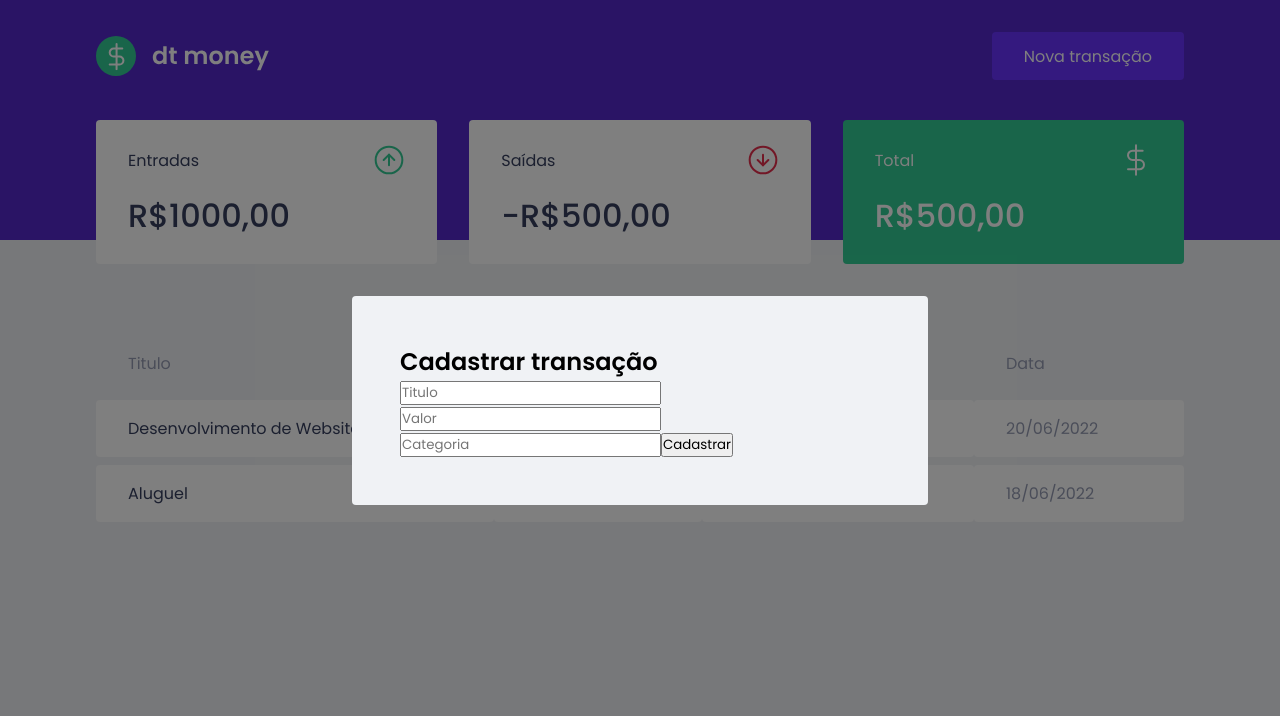
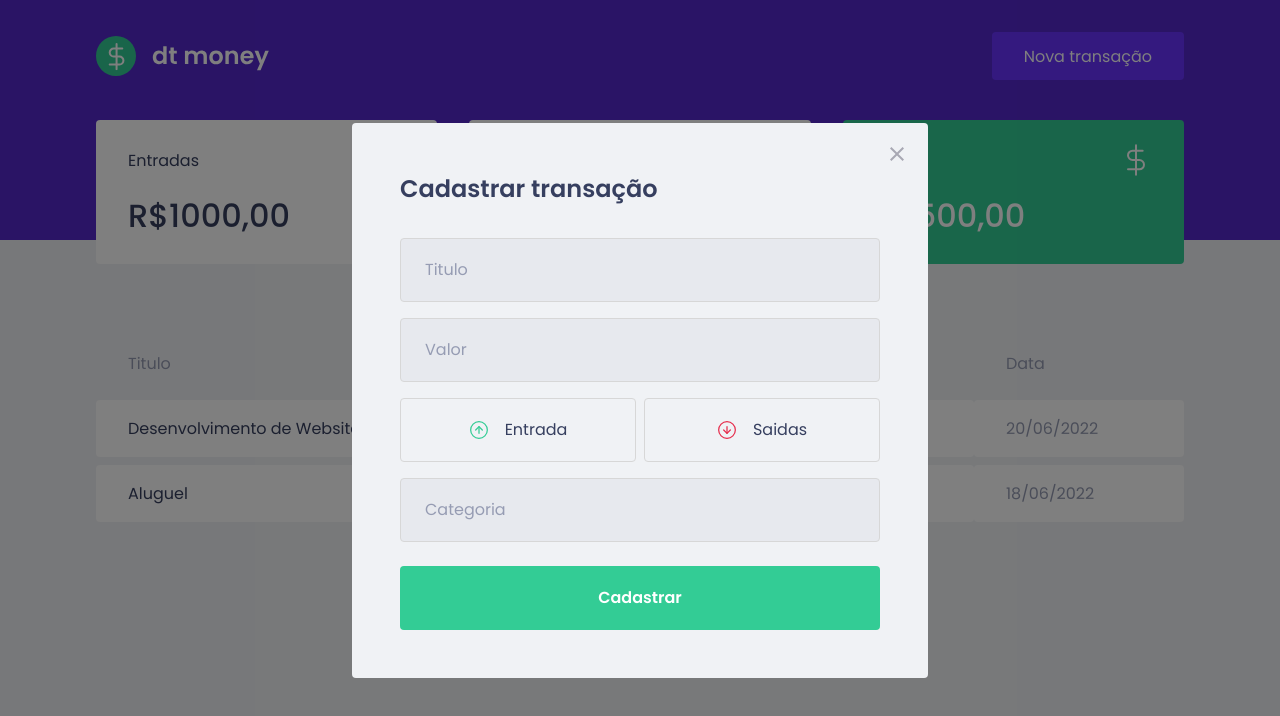
Before and after one commit to SirGuiL/dtmoney, a React (Create React App) app: page / in a window 1280 px wide. Both pictures are taken after a click on the button "Nova transação". Shown: the top 716 px of the page. Built offline with nearby package versions, Linux system fonts and the light colour scheme; no server answers; what miragejs would draw is missing.

Commit message:
Criando botões de tipo

```diff
--- a/package.json
+++ b/package.json
@@ -5,6 +5,7 @@
   "dependencies": {
     "axios": "^0.27.2",
     "miragejs": "^0.1.45",
+    "polished": "^4.2.2",
     "react": "^18.2.0",
     "react-dom": "^18.2.0",
     "react-modal": "^3.15.1",
--- a/src/components/NewTransactionModal/index.tsx
+++ b/src/components/NewTransactionModal/index.tsx
@@ -1,5 +1,8 @@
 import Modal from "react-modal";
-import { Container } from "./styles";
+import incomeImg from "../../assets/income.svg"
+import outcomeImg from "../../assets/outcome.svg"
+import closeImg from "../../assets/close.svg";
+import { Container, TransactionTypeContainer } from "./styles";
 
 interface NewTransactionModalProps {
   isOpen: boolean;
@@ -17,11 +20,28 @@
       overlayClassName="react-modal-overlay"
       className="react-modal-content"
     >
+      <button
+        type="button"
+        onClick={onRequestClose}
+        className="react-modal-close"
+      >
+        <img src={closeImg} alt="Fechar modal" />
+      </button>
       <Container>
         <h2>Cadastrar transação</h2>
 
         <input type="text" placeholder="Titulo" />
         <input type="number" placeholder="Valor" />
+        <TransactionTypeContainer>
+          <button type="button">
+            <img src={incomeImg} alt="Entradas" />
+            <span>Entrada</span>
+          </button>
+          <button type="button">
+            <img src={outcomeImg} alt="Entradas" />
+            <span>Saidas</span>
+          </button>
+        </TransactionTypeContainer>
         <input type="text" placeholder="Categoria" />
         <button type="submit">Cadastrar</button>
       </Container>
--- a/src/components/NewTransactionModal/styles.ts
+++ b/src/components/NewTransactionModal/styles.ts
@@ -1,3 +1,86 @@
-import styled from 'styled-components'
+import styled from "styled-components";
+import { darken } from "polished";
 
-export const Container = styled.form``
+export const Container = styled.form`
+  h2 {
+    color: var(--text-title);
+    font-size: 1.5rem;
+    margin-bottom: 2rem;
+  }
+
+  input {
+    width: 100%;
+    padding: 0 1.5rem;
+    height: 4rem;
+    border-radius: 0.25rem;
+
+    border: 1px solid #d7d7d7;
+    background: #e7e9ee;
+
+    font-weight: 400;
+    font-size: 1rem;
+
+    &::placeholder {
+      color: var(--text-body);
+    }
+
+    & + input {
+      margin-top: 1rem;
+    }
+  }
+
+  button[type="submit"] {
+    width: 100%;
+    padding: 0 1.5rem;
+    height: 4rem;
+    background: var(--green);
+    color: #fff;
+    border-radius: 0.25rem;
+    border: 0;
+    font-size: 1rem;
+    margin-top: 1.5rem;
+    font-weight: 600;
+    transition: filter 0.2s;
+
+    &:hover {
+      filter: brightness(0.9);
+    }
+  }
+`;
+
+export const TransactionTypeContainer = styled.div`
+  margin: 1rem 0;
+  display: grid;
+  grid-template-columns: 1fr 1fr;
+  gap: 0.5rem;
+
+  button {
+    height: 4rem;
+    border: 1px solid #d7d7d7;
+    border-radius: 0.25rem;
+
+    background: transparent;
+
+    display: flex;
+    align-items: center;
+    justify-content: center;
+
+    transition: border-color 0.2s;
+
+    &:hover {
+      border-color: ${darken(0.1, '#d7d7d7')};
+    }
+
+    img {
+      width: 20px;
+      height: 20px;
+    }
+
+    span {
+      display: inline-block;
+      margin-left: 1rem;
+      font-size: 1rem;
+      color: var(--text-title);
+    }
+  }
+`;
--- a/src/styles/globals.ts
+++ b/src/styles/globals.ts
@@ -77,4 +77,17 @@
         position: relative;
         border-radius: 0.25rem;
     }
-`
+
+    .react-modal-close {
+        position: absolute;
+        right: 1.5rem;
+        top: 1.5rem;
+        border: 0;
+        background: transparent;
+        transition: filter 0.2s;
+
+        &:hover {
+            filter: brightness(0.8);
+        }
+    }
+`;
```
Also changed, not shown: 1 other file (tests, documents, lock files or other folders).
